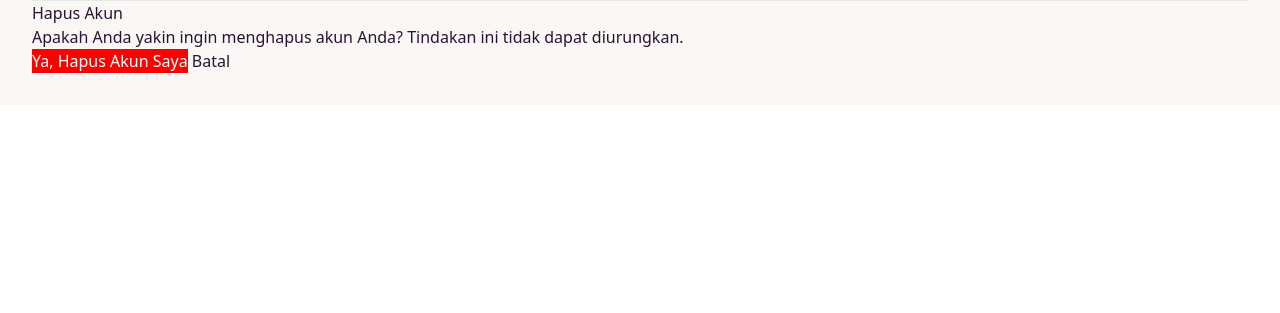
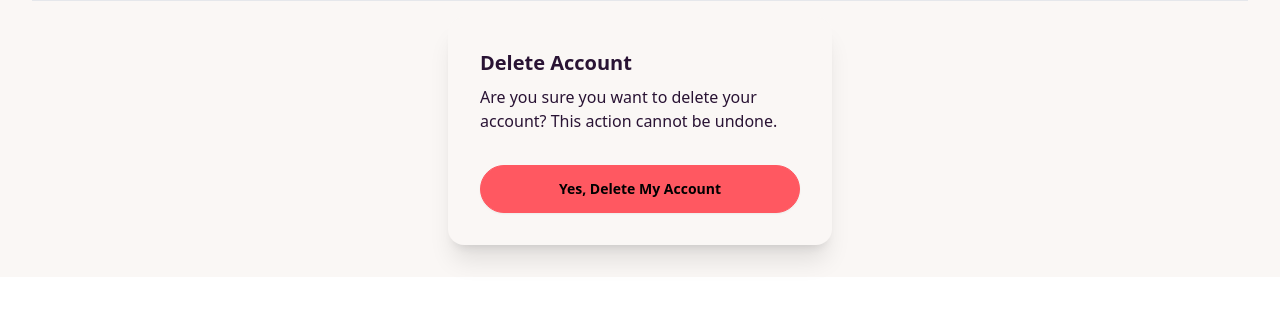
Before and after one commit to naufaliksham/IMP_SoftwareEngineer, a Django app: page /profile/delete/ in a window 1280 px wide. Shown: the part 96-409 px from the top of the page. Run offline with Django 5.2, Linux system fonts and the light colour scheme; the visitor is signed in with stand-in values (Sample User, id 1); some libraries are stand-ins or nearby versions.

Commit message:
change template delete account django

```diff
--- a/CRUDAuth_Django/users/templates/profile_delete_confirm.html
+++ b/CRUDAuth_Django/users/templates/profile_delete_confirm.html
@@ -1,10 +1,17 @@
 {% extends 'base.html' %}
 {% block content %}
-  <h2>Hapus Akun</h2>
-  <p>Apakah Anda yakin ingin menghapus akun Anda? Tindakan ini tidak dapat diurungkan.</p>
-  <form method="post">
-    {% csrf_token %}
-    <button type="submit" style="background-color: red; color: white;">Ya, Hapus Akun Saya</button>
-    <a href="{% url 'home' %}">Batal</a>
-  </form>
+<div class="pt-4 flex justify-center">
+  <div class="card w-full max-w-sm bg-base-100 shadow-xl">
+    <div class="card-body">
+      <h2 class="card-title">Delete Account</h2>
+      <p>Are you sure you want to delete your account? This action cannot be undone.</p>
+      <form method="post">
+        {% csrf_token %}
+        <div class="form-control mt-6">
+          <button type="submit" class="btn btn-error">Yes, Delete My Account</button>
+        </div>
+      </form>
+    </div>
+  </div>
+</div>
 {% endblock %}
--- a/CRUDAuth_Django/users/templates/signup.html
+++ b/CRUDAuth_Django/users/templates/signup.html
@@ -1,6 +1,6 @@
 {% extends 'base.html' %}
 {% block content %}
-<div class="pt-4 flex justify-center">
+<div class="pt-4">
   <div class="card w-full max-w-sm shadow-2xl bg-base-100">
     <form method="post" class="card-body">
       <h2 class="card-title">Sign Up</h2>
```
Also changed, not shown: CRUDAuth_Django/db.sqlite3, CRUD_Laravel/database/database.sqlite.
